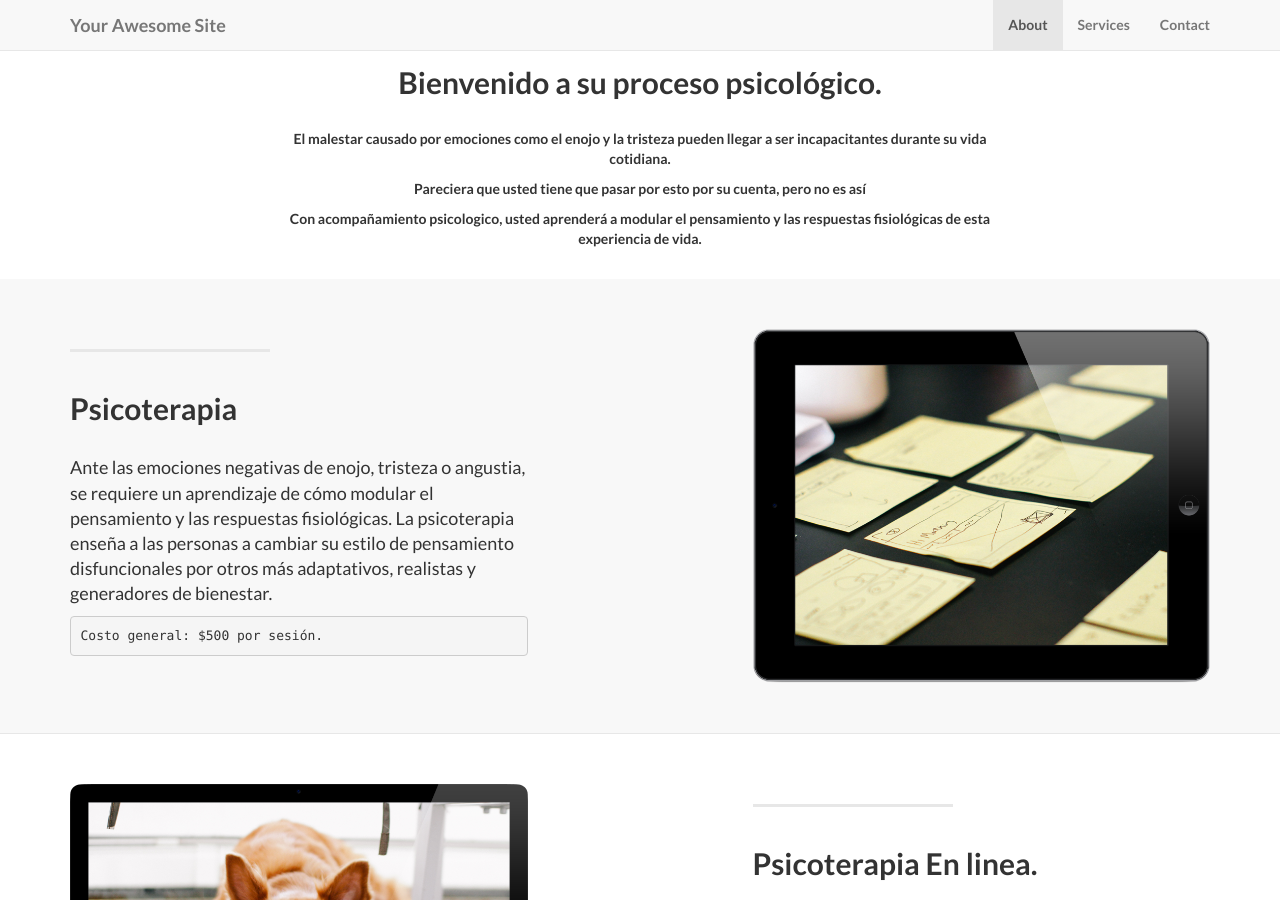
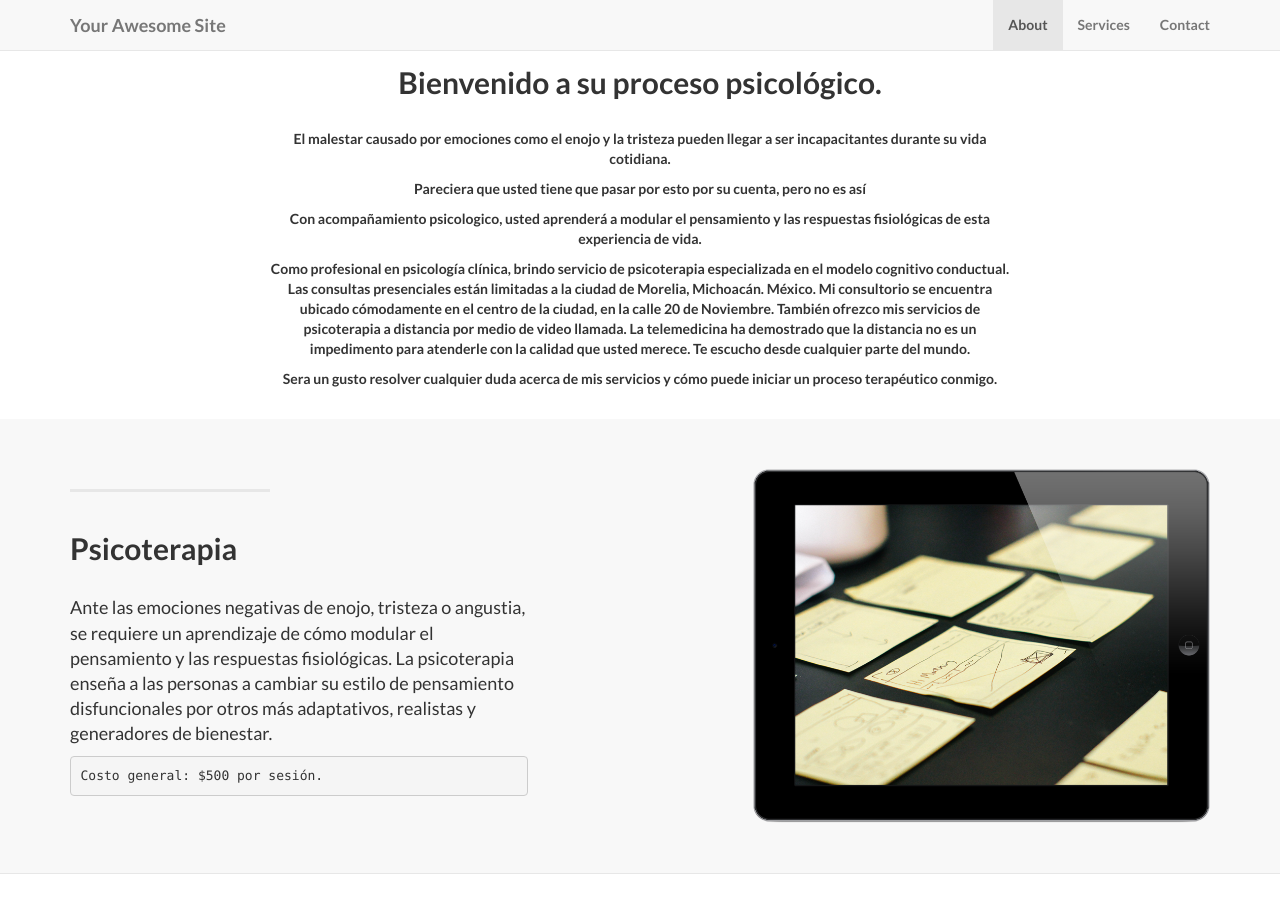
Before and after one commit to PsicologoMiguelCoria/psicologomiguelcoria.github.io, a Jekyll site: the page built from index.html, in a window 1280 px wide and 900 px high, scrolled down 771 px. Built offline with Jekyll 4.4.1, drawn with Linux system fonts in a browser that asks for light colours.

Commit message:
Update about.html

```diff
--- a/_includes/about.html
+++ b/_includes/about.html
@@ -8,6 +8,15 @@
                 <p>El malestar causado por emociones como el enojo y la tristeza pueden llegar a ser incapacitantes durante su vida cotidiana.</p>
 <p>Pareciera que usted tiene que pasar por esto por su cuenta, pero no es así</p>
 <p>Con acompañamiento psicologico, usted aprenderá a modular el pensamiento y las respuestas fisiológicas de esta experiencia de vida.</p>
+
+                <p>Como profesional en psicología clínica, brindo servicio de psicoterapia especializada en el modelo cognitivo conductual.
+
+Las consultas presenciales están limitadas a la ciudad de Morelia, Michoacán. México. Mi consultorio se encuentra ubicado cómodamente en el centro de la ciudad, en la calle 20 de Noviembre.
+
+También ofrezco mis servicios de psicoterapia a distancia por medio de video llamada. La telemedicina ha demostrado que la distancia no es un impedimento para atenderle con la calidad que usted merece. Te escucho desde cualquier parte del mundo.</p>
+
+Sera un gusto resolver cualquier duda acerca de mis servicios y cómo puede iniciar un proceso terapéutico conmigo.</p>
+
                 <br/>
               </div>
         </div>
```
